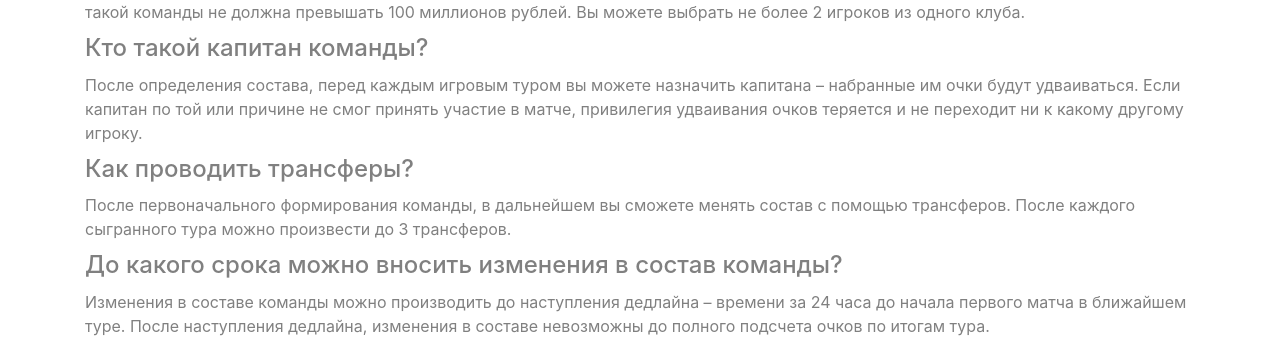
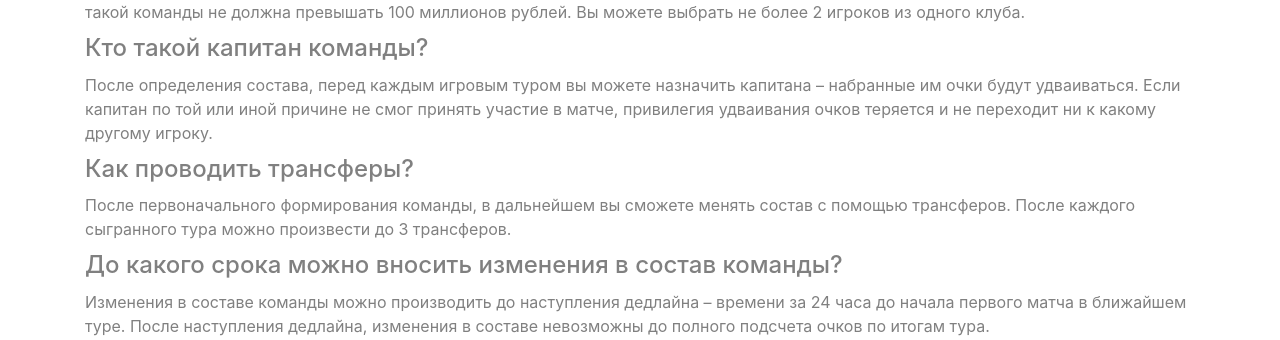
Before and after one commit to jjoskey/fantasy_hockey_deploy, a Django app: page /rules/ in a window 1280 px wide. Shown: the part 197-537 px from the top of the page. Run offline with Django 3.2, Linux system fonts and the light colour scheme; parts of the project's set-up code (start-up, migrations or seed data) failed here and were passed over; some libraries are stand-ins or nearby versions.

Commit message:
fixed mistake in rules

```diff
--- a/app/templates/rules.html
+++ b/app/templates/rules.html
@@ -39,7 +39,7 @@
     </p>
     <h4>Кто такой капитан команды?</h4>
     <p>После определения состава, перед каждым игровым туром вы можете назначить капитана – набранные им очки будут удваиваться.
-    Если капитан по той или причине не смог принять участие в матче, привилегия удваивания очков теряется и не переходит ни к какому другому игроку.
+    Если капитан по той или иной причине не смог принять участие в матче, привилегия удваивания очков теряется и не переходит ни к какому другому игроку.
     </p>
     <h4>Как проводить трансферы?</h4>
     <p>После первоначального формирования команды, в дальнейшем вы сможете менять состав с помощью трансферов.
```
